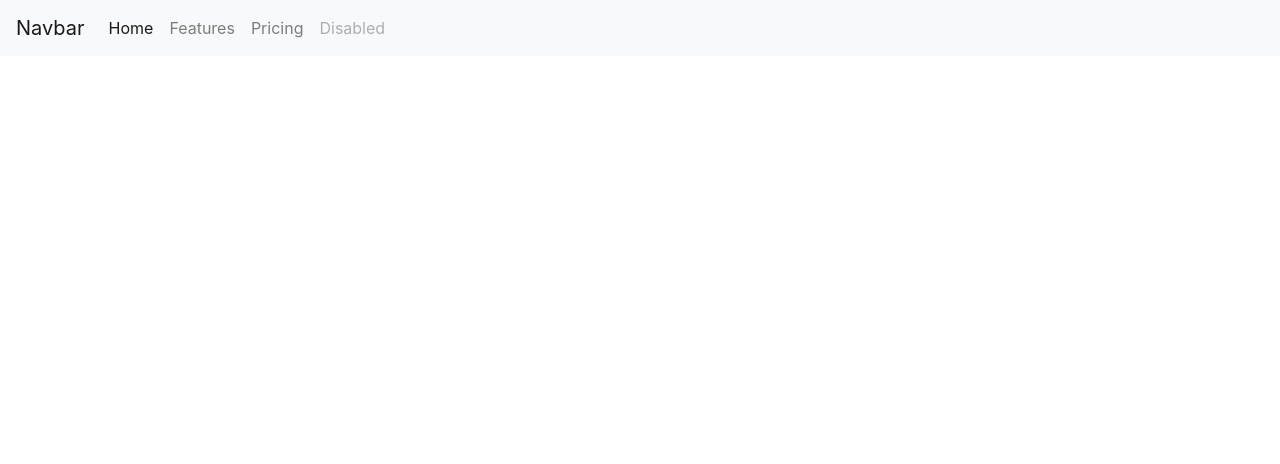
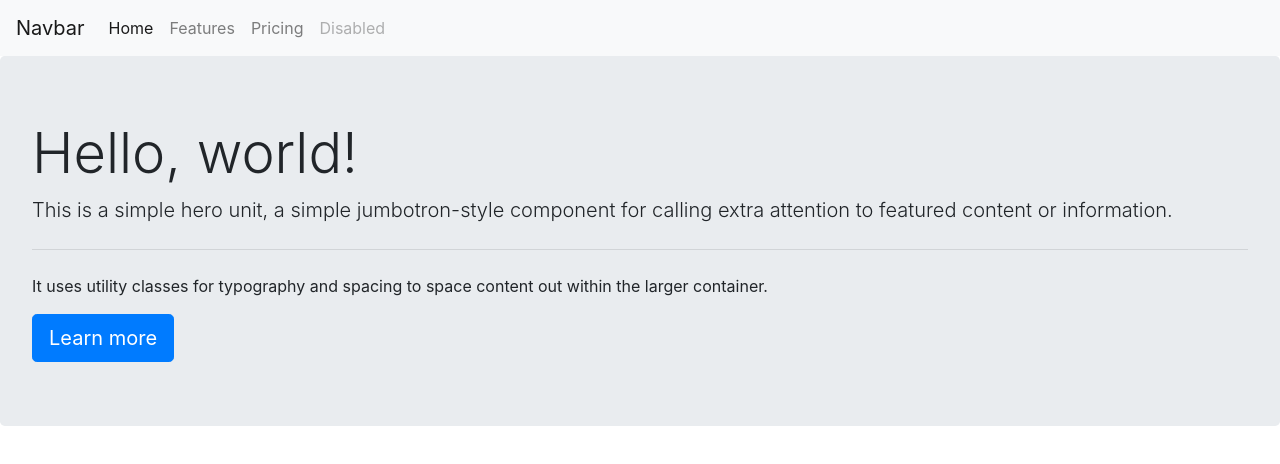
Before and after one commit to gabbyk77/bootstrap-quiz, a plain HTML site: page page.html in a window 1280 px wide. Drawn offline with nearby package versions, Linux system fonts and the light colour scheme.

Commit message:
Add files via upload

```diff
--- a/page.html
+++ b/page.html
@@ -11,6 +11,8 @@
     <title>Page</title>
   </head>
   <body>
+    <div class="row">
+      <div class="col-lg-12">
         <nav class="navbar navbar-expand-lg navbar-light bg-light">
         <a class="navbar-brand" href="#">Navbar</a>
         <button class="navbar-toggler" type="button" data-toggle="collapse" data-target="#navbarNav" aria-controls="navbarNav" aria-expanded="false" aria-label="Toggle navigation">
@@ -34,6 +36,24 @@
         </div>
         </nav>
 
+      </div>
+
+    </div>
+
+<div class="row">
+  <div class="col-lg-12">
+    <div class="jumbotron">
+      <h1 class="display-4">Hello, world!</h1>
+      <p class="lead">This is a simple hero unit, a simple jumbotron-style component for calling extra attention to featured content or information.</p>
+      <hr class="my-4">
+      <p>It uses utility classes for typography and spacing to space content out within the larger container.</p>
+      <a class="btn btn-primary btn-lg" href="#" role="button">Learn more</a>
+    </div>
+
+  </div>
+</div>
+
+
 
     <!-- Optional JavaScript -->
     <!-- jQuery first, then Popper.js, then Bootstrap JS -->
```
Lines whose indentation alone changed are shown as unchanged.
